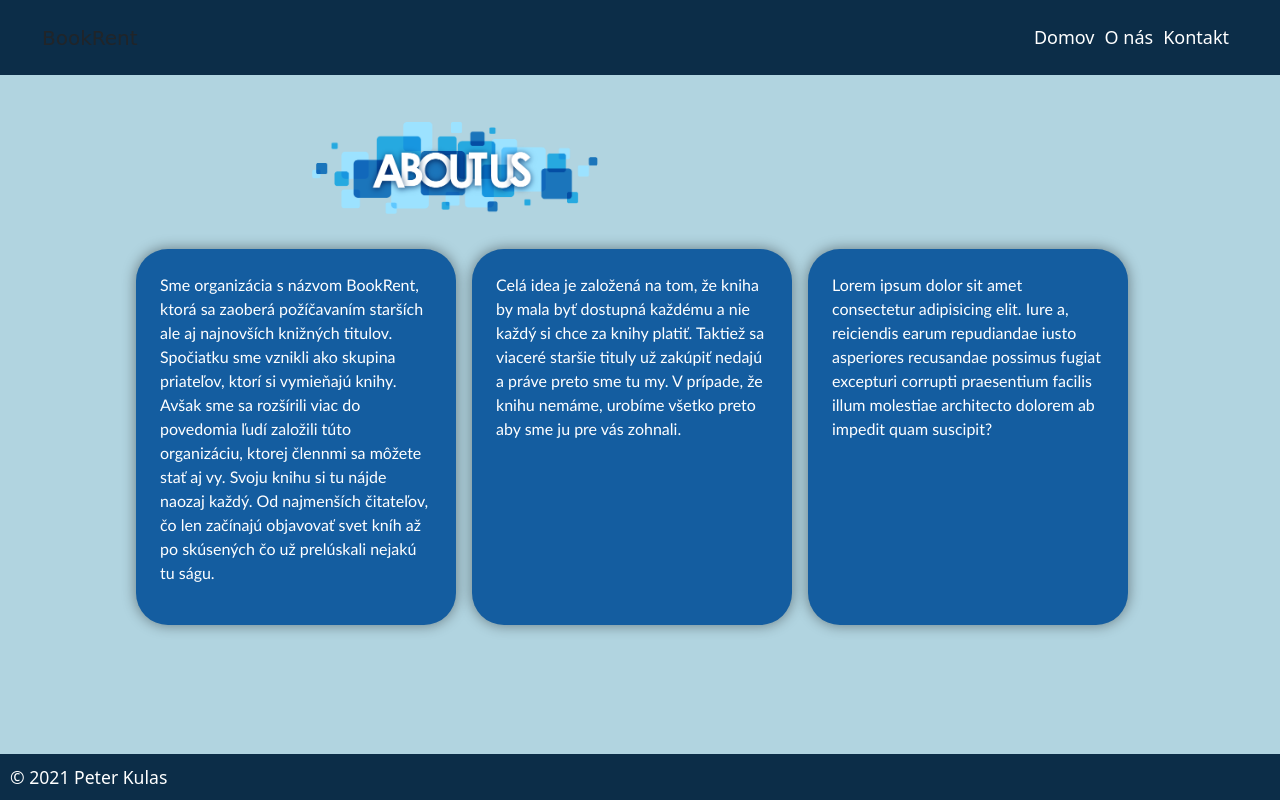
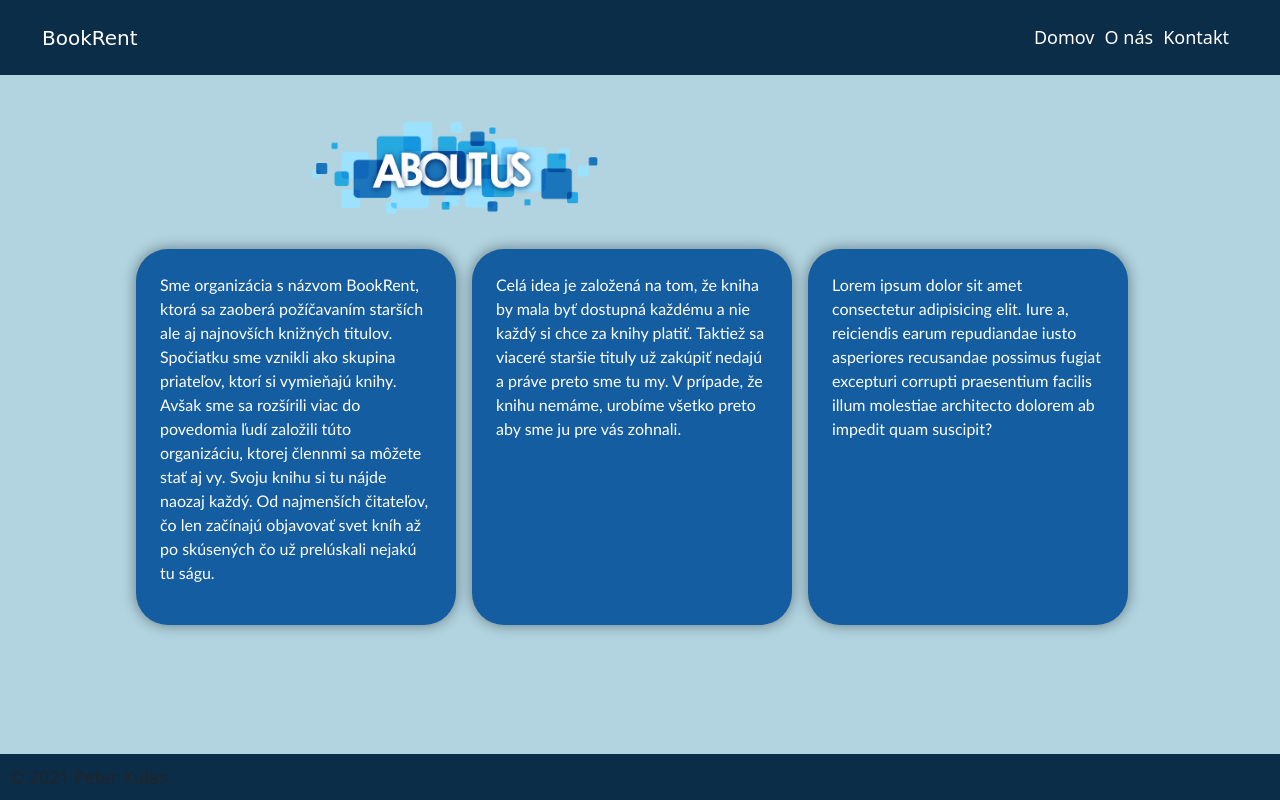
Before and after one commit to PeterKulas/VAII_Semestr-lnaPr, a PHP site: page /html/about.html in a window 1280 px wide. Run offline with PHP 8.4, Linux system fonts and the light colour scheme; some libraries are stand-ins or nearby versions.

Commit message:
navbar color white

```diff
--- a/Checkpoint1/css/navbar_footer.css
+++ b/Checkpoint1/css/navbar_footer.css
@@ -51,6 +51,7 @@ body {
 
 .nav-item,
 .navbar-brand {
+  color: white;
   font-size: large;
 }
 
@@ -75,6 +76,5 @@ body {
 }
 
 .footer {
-  color: white;
   font-size: 1.1rem;
 }
```
